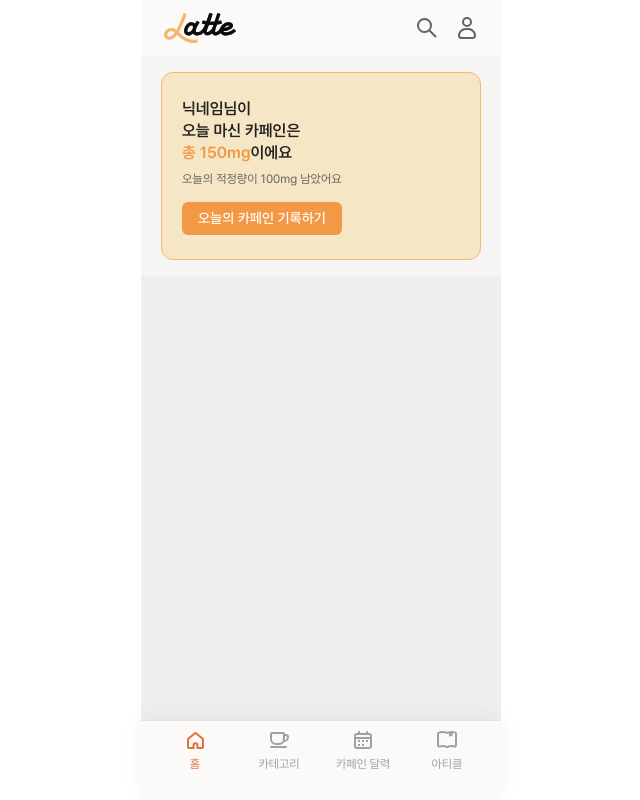
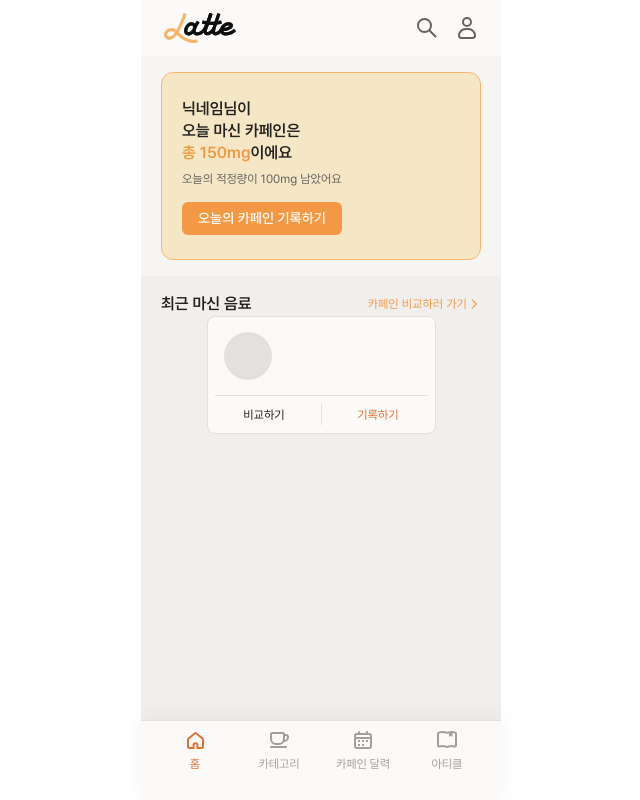
Before and after one commit to SWYG-4-Latte/SWYG-4-Latte-FE, a Next.js app: page /home in a window 1280 px wide. Shown: the whole page, without its empty margins (319-959 px from the left). Built offline with nearby package versions, Linux system fonts and the light colour scheme.

Commit message:
feat: 음료 Card 컴포넌트 구현

```diff
--- a/src/app/home/page.tsx
+++ b/src/app/home/page.tsx
@@ -1,9 +1,11 @@
-import HomeBannerContainer from '@/container/HomeBannerContainer';
+import DrinkHistoryContainer from '@/container/Home/DrinkHistoryContainer';
+import HomeBannerContainer from '@/container/Home/HomeBannerContainer';
 
 export default function HomePage() {
   return (
     <div>
       <HomeBannerContainer />
+      <DrinkHistoryContainer />
     </div>
   );
 }
--- /dev/null
+++ b/src/components/DrinkHistory/DrinkHistoryCard.tsx
@@ -0,0 +1,14 @@
+import DrinkHistoryDetail from './DrinkHistoryDetail';
+import DrinkHistoryCardFooter from './DrinkHistoryCardFooter';
+
+const DrinkHistoryCard = () => {
+  return (
+    <div className="h-[118px] w-[229px] overflow-hidden rounded-lg border border-gray04 bg-primaryIvory">
+      <DrinkHistoryDetail />
+      <div className="mx-auto h-px w-[213px] bg-gray04" />
+      <DrinkHistoryCardFooter isEmpty={false} />
+    </div>
+  );
+};
+
+export default DrinkHistoryCard;
--- /dev/null
+++ b/src/components/DrinkHistory/DrinkHistoryCardFooter.tsx
@@ -0,0 +1,21 @@
+const DrinkHistoryCardFooter = ({ isEmpty }: { isEmpty: boolean }) => {
+  if (isEmpty) {
+    return (
+      <div className=" flex h-[37px] w-full items-center justify-center">
+        <button className="h-full w-full text-xs text-gray10 hover:bg-orange01 hover:text-primaryOrange">
+          카페인 기록하러 가기
+        </button>
+      </div>
+    );
+  }
+
+  return (
+    <div className="flex h-[37px] items-center text-xs">
+      <button className="h-[37px] w-[114px] text-gray10 hover:bg-orange01 hover:text-primaryOrange">비교하기</button>
+      <div className="h-[21px] w-px bg-gray04" />
+      <button className="h-[37px] w-[114px] text-orange09 hover:bg-orange01">기록하기</button>
+    </div>
+  );
+};
+
+export default DrinkHistoryCardFooter;
--- /dev/null
+++ b/src/components/DrinkHistory/DrinkHistoryDetail.tsx
@@ -0,0 +1,30 @@
+// 임시 타입
+interface DrinkHistoryDetailProps {
+  title?: string;
+  brand?: string;
+  caffeineAmount?: number;
+  description?: string;
+}
+
+const DrinkHistoryDetail = ({ title, brand, caffeineAmount, description }: DrinkHistoryDetailProps) => {
+  return (
+    <div className="flex gap-2 px-4 py-[15px]">
+      <div className="h-12 w-12 rounded-full bg-gray04" />
+      <div className="flex flex-col justify-center gap-2">
+        <div className="text-sm font-medium text-gray10">{title}</div>
+        <div className="flex items-center text-xs text-gray08">
+          {brand && caffeineAmount && (
+            <>
+              <div>{brand}</div>
+              <div className="mx-2 h-3 w-px bg-gray06" />
+              <div>{caffeineAmount}mg</div>
+            </>
+          )}
+          {description && <span>{description}</span>}
+        </div>
+      </div>
+    </div>
+  );
+};
+
+export default DrinkHistoryDetail;
--- /dev/null
+++ b/src/components/DrinkHistory/EmptyCard.tsx
@@ -0,0 +1,14 @@
+import DrinkHistoryCardFooter from './DrinkHistoryCardFooter';
+import DrinkHistoryDetail from './DrinkHistoryDetail';
+
+const EmptyCard = () => {
+  return (
+    <div className="h-[118px] w-80 overflow-hidden rounded-lg border border-gray04 bg-primaryIvory">
+      <DrinkHistoryDetail title="아직 마신 음료가 없어요" description="음료를 기록하고 카페인 정보를 받아보세요." />
+      <div className=" mx-auto h-px w-[303px] bg-gray04" />
+      <DrinkHistoryCardFooter isEmpty />
+    </div>
+  );
+};
+
+export default EmptyCard;
--- a/src/components/HomeBanner/HomeBanner.tsx
+++ b/src/components/HomeBanner/HomeBanner.tsx
@@ -16,7 +16,7 @@ const HomeBanner = () => {
       <BannerText isLoggedIn={isLoggedIn} />
       <Link href={isLoggedIn ? '/category' : '/login'}>
         <Button
-          className={`w-[${buttonWidth}px] whitespace-nowrap rounded-md px-4 py-2 text-sm font-medium leading-[1.2]`}
+          className={`w-[${buttonWidth}px] whitespace-nowrap rounded-md px-4 py-2 text-sm font-medium leading-normal`}
         >
           {buttonText}
         </Button>
--- /dev/null
+++ b/src/container/Home/DrinkHistoryContainer.tsx
@@ -0,0 +1,25 @@
+import DrinkHistoryCard from '@/components/DrinkHistory/DrinkHistoryCard';
+import EmptyCard from '@/components/DrinkHistory/EmptyCard';
+import Image from 'next/image';
+
+const DrinkHistoryContainer = () => {
+  const drinkHistory = {};
+
+  return (
+    <div className="flex-col items-center bg-gray03 py-4">
+      <div className="flex items-center justify-between px-5">
+        <div className="font-semibold text-gray10">최근 마신 음료</div>
+        <div className="inline-flex items-center justify-center">
+          <span className="text-xs text-primaryOrange">카페인 비교하러 가기</span>
+          <Image src="/svgs/arrow-orange.svg" alt="카페인 비교하러 가기" width={14} height={14} />
+        </div>
+      </div>
+      <div className="flex items-center justify-center">
+        {/* {Swiper 추가} */}
+        <DrinkHistoryCard />
+      </div>
+    </div>
+  );
+};
+
+export default DrinkHistoryContainer;
--- a/tailwind.config.ts
+++ b/tailwind.config.ts
@@ -60,6 +60,9 @@ const config: Config = {
       boxShadow: {
         nav: '0 -4px 20px 0 rgba(0, 0, 0, 0.05)',
       },
+      lineHeight: {
+        normal: '1.2',
+      },
     },
   },
   plugins: [require('daisyui')],
```
Also changed, not shown: public/svgs/arrow-orange.svg (added), src/container/Home/HomeBannerContainer.tsx (renamed from src/container/HomeBannerContainer.tsx).
